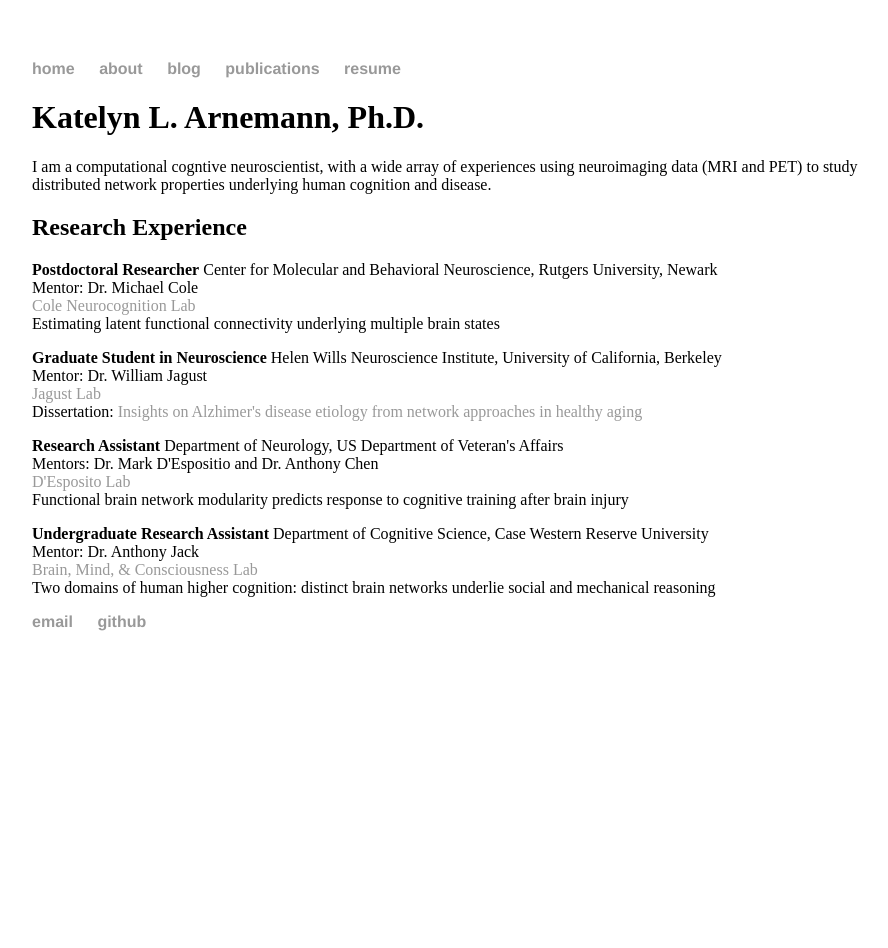
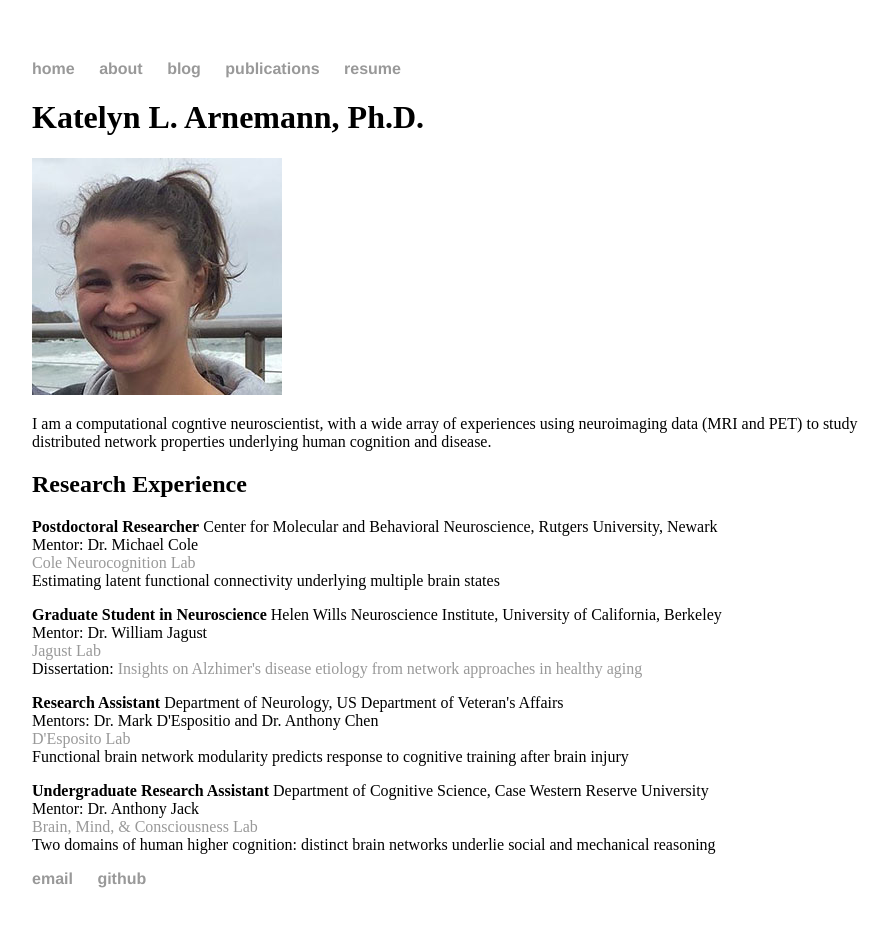
Before and after one commit to klbegany/klarnemann.github.io, a Jekyll site: the page built from index.html, in a window 1280 px wide. Shown: the whole page, without its empty margins (160-1048 px from the left). Built offline with Jekyll 4.4.1, drawn with Linux system fonts in a browser that asks for light colours; before the commit the page ends 900 px from its top, so only the background shows below that.

Commit message:
add portrait.jpg

```diff
--- a/index.html
+++ b/index.html
@@ -5,8 +5,10 @@ title: Katelyn L. Arnemann
 <div class="blurb">
 
   <h1>Katelyn L. Arnemann, Ph.D.</h1>
+  <img src="{{ site.url }}/images/portrait.jpg">
   <p>I am a computational cogntive neuroscientist, with a wide array of experiences using neuroimaging data (MRI and PET) to study distributed network properties underlying human cognition and disease.
-</p>
+  <br>
+  </p>
 
   <h2>Research Experience</h2>
 
```
Also changed, not shown: images/portrait.jpg (added).
